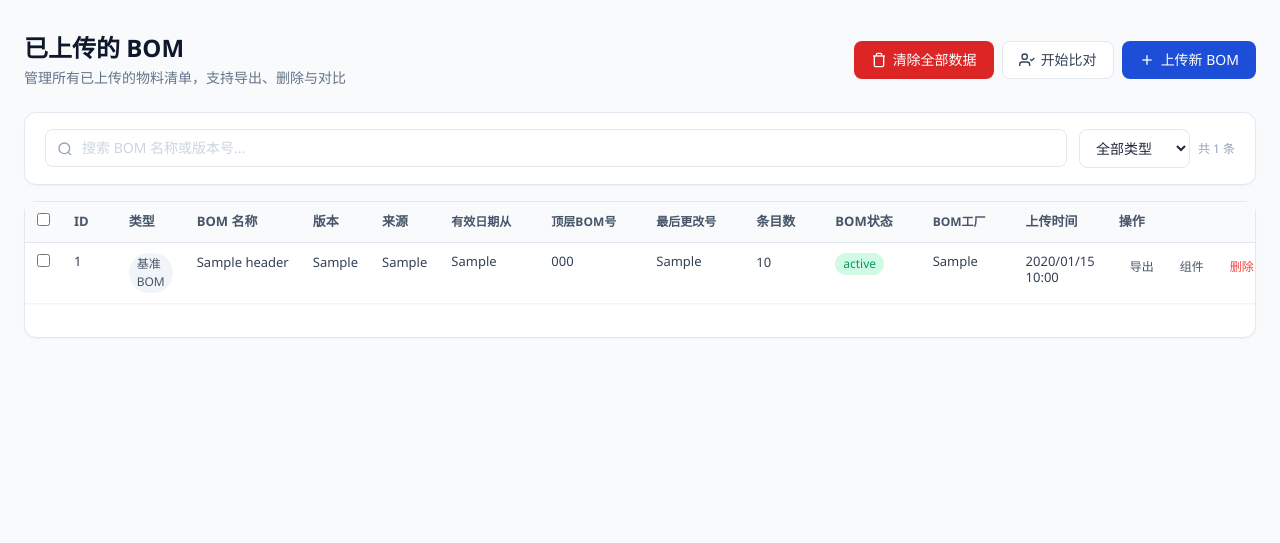
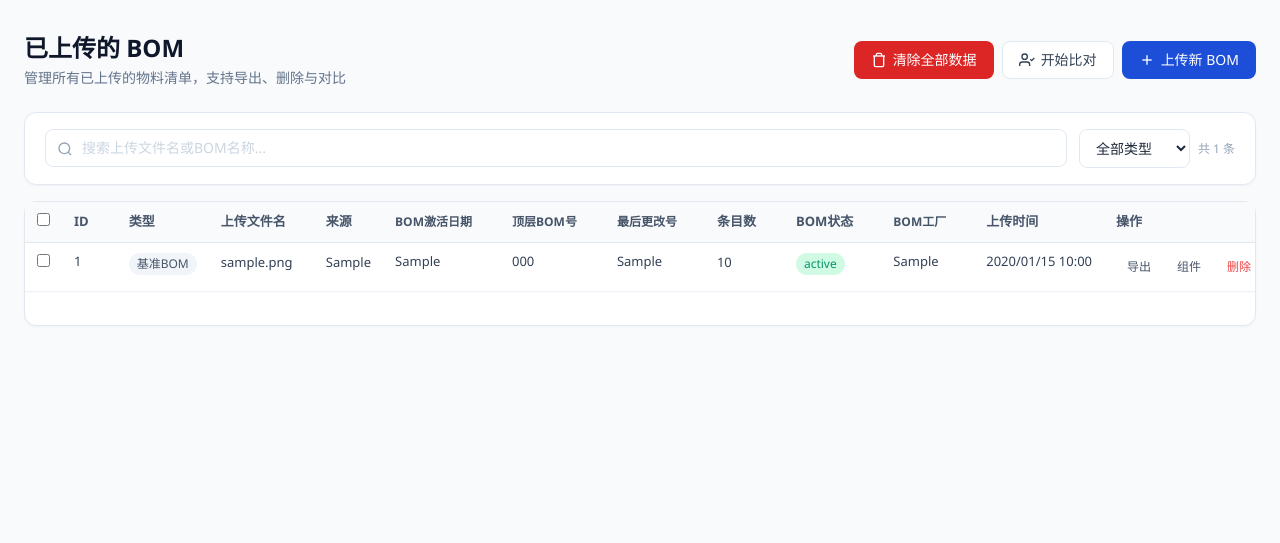
Before and after one commit to TYA1204/BOM-Data-Comparison, a Flask app: page /bom_list in a window 1280 px wide. Shown: the part 57-600 px from the top of the page. Run offline with Flask 3, Linux system fonts and the light colour scheme; tables that the repository leaves empty hold one stand-in row (values such as "Sample post"); some libraries are stand-ins or nearby versions.

Commit message:
fix: bom_list字段调整 — 上传文件名/BOM激活日期重命名, 移除版本列, 禁用表格自动换行+溢出省略号

```diff
--- a/app/static/css/app.css
+++ b/app/static/css/app.css
@@ -695,6 +695,10 @@ code, .font-mono, [class*="font-mono"] {
   padding: 10px 12px;
   border-bottom: 1px solid var(--border-color-light);
   color: #334155;
+  white-space: nowrap;
+  overflow: hidden;
+  text-overflow: ellipsis;
+  max-width: 220px;
 }
 .data-table tbody tr {
   transition: background var(--transition-fast);
--- a/app/templates/bom_list.html
+++ b/app/templates/bom_list.html
@@ -36,7 +36,7 @@
                            class="w-full pl-9 pr-4 py-2 border border-slate-200 rounded-lg text-sm
                                   focus:border-blue-400 focus:ring-2 focus:ring-blue-50 outline-none
                                   transition-all placeholder:text-slate-300"
-                           placeholder="搜索 BOM 名称或版本号..."
+                           placeholder="搜索上传文件名或BOM名称..."
                            aria-label="搜索 BOM">
                 </div>
                 <div class="flex gap-2 flex-shrink-0">
@@ -86,10 +86,9 @@
                         </th>
                         <th data-sort="id">ID</th>
                         <th data-sort="bom_type">类型</th>
-                        <th data-sort="bom_name">BOM 名称</th>
-                        <th data-sort="bom_version">版本</th>
+                        <th data-sort="bom_name">上传文件名</th>
                         <th data-sort="source_type">来源</th>
-                        <th data-sort="valid_from" class="text-xs">有效日期从</th>
+                        <th data-sort="valid_from" class="text-xs">BOM激活日期</th>
                         <th data-sort="bom_number" class="text-xs">顶层BOM号</th>
                         <th data-sort="ecn" class="text-xs">最后更改号</th>
                         <th data-sort="total_items">条目数</th>
@@ -100,7 +99,7 @@
                     </tr>
                 </thead>
                 <tbody id="bom-table-body">
-                    <tr><td colspan="14"><div class="loading-overlay"><span class="spinner"></span><span>加载 BOM 列表...</span></div></td></tr>
+                    <tr><td colspan="13"><div class="loading-overlay"><span class="spinner"></span><span>加载 BOM 列表...</span></div></td></tr>
                 </tbody>
             </table>
         </div>
@@ -147,7 +146,7 @@ function loadBomList() {
         })
         .catch(function () {
             document.getElementById('bom-table-body').innerHTML =
-                '<tr><td colspan="14"><div class="empty-state"><p class="empty-state__title">加载失败</p><p class="empty-state__desc">请检查网络连接后刷新</p></div></td></tr>';
+                '<tr><td colspan="13"><div class="empty-state"><p class="empty-state__title">加载失败</p><p class="empty-state__desc">请检查网络连接后刷新</p></div></td></tr>';
         });
 }
 
@@ -159,8 +158,8 @@ function applyAllFilters() {
         if (type !== 'all' && b.bom_type !== type) return false;
         if (query) {
             var name = (b.bom_name || '').toLowerCase();
-            var version = (b.bom_version || '').toLowerCase();
-            if (name.indexOf(query) === -1 && version.indexOf(query) === -1) return false;
+            var file = (b.source_file || '').toLowerCase();
+            if (name.indexOf(query) === -1 && file.indexOf(query) === -1) return false;
         }
         return true;
     });
@@ -181,7 +180,7 @@ function applyAllFilters() {
     if (allBoms.length >= 2) {
         dualCard.classList.remove('hidden');
         var opts = allBoms.map(function (b) {
-            return '<option value="' + b.id + '">' + BOMApp.escapeHtml(b.bom_name) + '（' + b.total_items + '条）</option>';
+            return '<option value="' + b.id + '">' + BOMApp.escapeHtml(b.source_file || b.bom_name) + '（' + b.total_items + '条）</option>';
         }).join('');
         document.getElementById('export-a').innerHTML = opts;
         document.getElementById('export-b').innerHTML = opts;
@@ -197,7 +196,7 @@ function renderTable(boms) {
     if (boms.length === 0) {
         var hasSearch = (document.getElementById('bom-search').value || '').trim();
         tbody.innerHTML =
-            '<tr><td colspan="14">' +
+            '<tr><td colspan="13">' +
                 '<div class="empty-state">' +
                     '<div class="empty-state__icon">' +
                         '<svg viewBox="0 0 24 24" fill="none" stroke="currentColor" stroke-width="1.5"><circle cx="11" cy="11" r="8"/><line x1="21" y1="21" x2="16.65" y2="16.65"/></svg>' +
@@ -219,8 +218,7 @@ function renderTable(boms) {
             '<td><input type="checkbox" class="bom-checkbox cursor-pointer rounded" data-id="' + b.id + '" ' + isSelected + ' onchange="onRowCheckboxChange(this)"></td>' +
             '<td class="text-slate-400 text-xs">' + b.id + '</td>' +
             '<td>' + typeBadge + '</td>' +
-            '<td class="font-medium text-slate-800 truncate max-w-[200px]" title="' + BOMApp.escapeHtml(b.bom_name) + '">' + BOMApp.escapeHtml(b.bom_name) + '</td>' +
-            '<td class="text-slate-500">' + BOMApp.escapeHtml(b.bom_version || '-') + '</td>' +
+            '<td class="font-medium text-slate-800 truncate max-w-[200px]" title="' + BOMApp.escapeHtml(b.source_file || b.bom_name) + '">' + BOMApp.escapeHtml(b.source_file || b.bom_name) + '</td>' +
             '<td class="text-slate-500">' + BOMApp.escapeHtml(b.source_type) + '</td>' +
             '<td class="text-slate-500 text-xs">' + BOMApp.formatDateOnly(b.valid_from) + '</td>' +
             '<td class="text-slate-500 text-xs">' + BOMApp.escapeHtml(b.bom_number || '-') + '</td>' +
@@ -233,7 +231,7 @@ function renderTable(boms) {
                 '<div class="flex items-center gap-1">' +
                     '<button onclick="exportBom(' + b.id + ')" class="btn btn--ghost btn--sm" title="导出Excel">导出</button>' +
                     '<button onclick="exportAllComponents(' + b.id + ')" class="btn btn--ghost btn--sm" title="导出全部组件">组件</button>' +
-                    '<button onclick="deleteBom(' + b.id + ', \'' + BOMApp.escapeHtml(b.bom_name).replace(/'/g, "\\'") + '\')" class="btn btn--ghost btn--sm text-red-500 hover:text-red-700" title="删除">删除</button>' +
+                    '<button onclick="deleteBom(' + b.id + ', \'' + BOMApp.escapeHtml(b.source_file || b.bom_name).replace(/'/g, "\\'") + '\')" class="btn btn--ghost btn--sm text-red-500 hover:text-red-700" title="删除">删除</button>' +
                 '</div>' +
             '</td>' +
         '</tr>';
```
